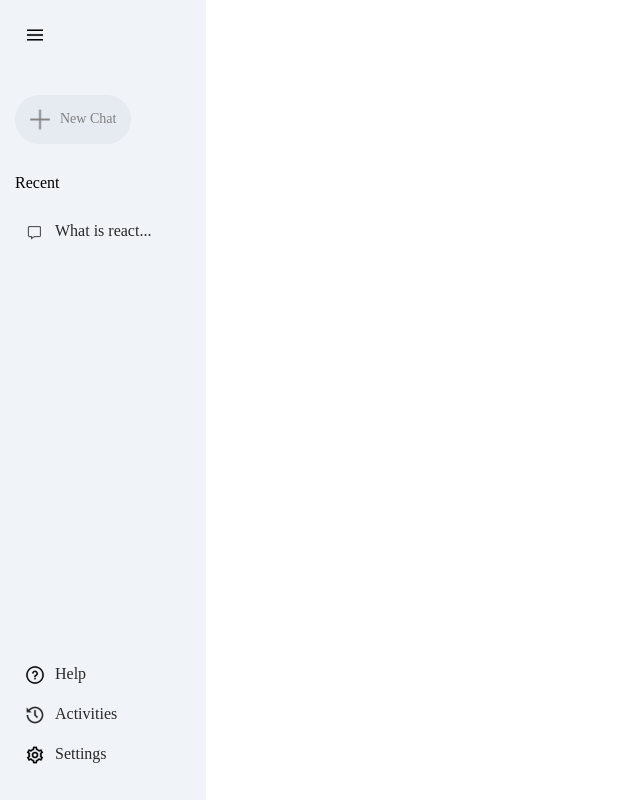
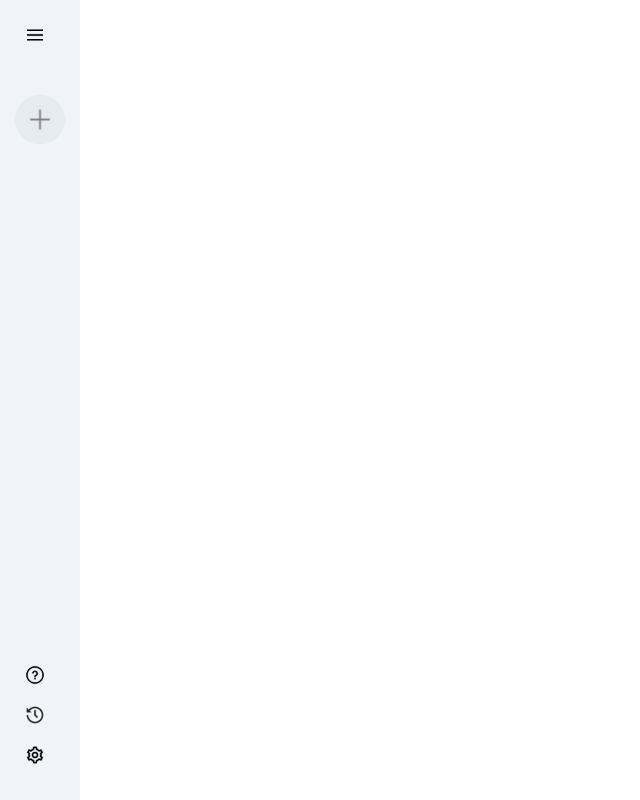
Before and after one commit to Kavana-navada/GemBot, a React (Vite) app: page / in a window 1280 px wide. Shown: the whole page, without its empty margins (0-640 px from the left). Built offline with nearby package versions, Linux system fonts and the light colour scheme.

Commit message:
made sidebar as collapsible

```diff
--- a/src/components/Sidebar/Sidebar.jsx
+++ b/src/components/Sidebar/Sidebar.jsx
@@ -1,47 +1,47 @@
-import React from 'react'
-import "./Sidebar.css"
-import { assets } from '../../assets/assets'
+import React, { useState } from "react";
+import "./Sidebar.css";
+import { assets } from "../../assets/assets";
 
 function Sidebar() {
+  const [extended, setExtended] = useState(false);
+
   return (
-    <div className='sidebar'>
+    <div className="sidebar">
       <div className="top">
-            <img className='menu' src={assets.menu_icon} alt="menu"/>
+        <img className="menu" onClick={()=>setExtended(prev=>!prev)} src={assets.menu_icon} alt="menu" />
         <div className="new-chat">
           <img src={assets.plus_icon} alt="add" />
-                <p>New Chat</p>
+          {extended && <p>New Chat</p>}
         </div>
 
+        {extended && (
           <div className="recent">
-                <p className="recent-title">
-                    Recent
-                </p>
+            <p className="recent-title">Recent</p>
             <div className="recent-entry">
               <img src={assets.message_icon} alt="msg" />
               <p>What is react...</p>
             </div>
           </div>
+        )}
       </div>
       <div className="bottom">
         <div className="bottom-item recent-entry">
           <img src={assets.question_icon} alt="help" />
-                <p>Help</p>
+          {extended && <p>Help</p>}
         </div>
 
         <div className="bottom-item recent-entry">
-                <img src={assets.history_icon} alt=" history"/>
-                <p>Activities</p>
+          <img src={assets.history_icon} alt=" history" />
+          {extended && <p>Activities</p>}
         </div>
 
         <div className="bottom-item recent-entry">
           <img src={assets.setting_icon} alt="settings" />
-                <p>Settings</p>
+          {extended && <p>Settings</p>}
         </div>
       </div>
-
-
     </div>
-  )
+  );
 }
 
-export default Sidebar
+export default Sidebar;
--- a/src/index.css
+++ b/src/index.css
@@ -1,7 +1,10 @@
+@import url('https://fonts.googleapis.com/css2?family=Outfit:wght@100..900&display=swap');
+
 *{
   padding:0 ;
   margin: 0;
   box-sizing: border-box;
+  font-family: Outfit;
 }
 
 #root{
```
Lines whose indentation alone changed are shown as unchanged.
